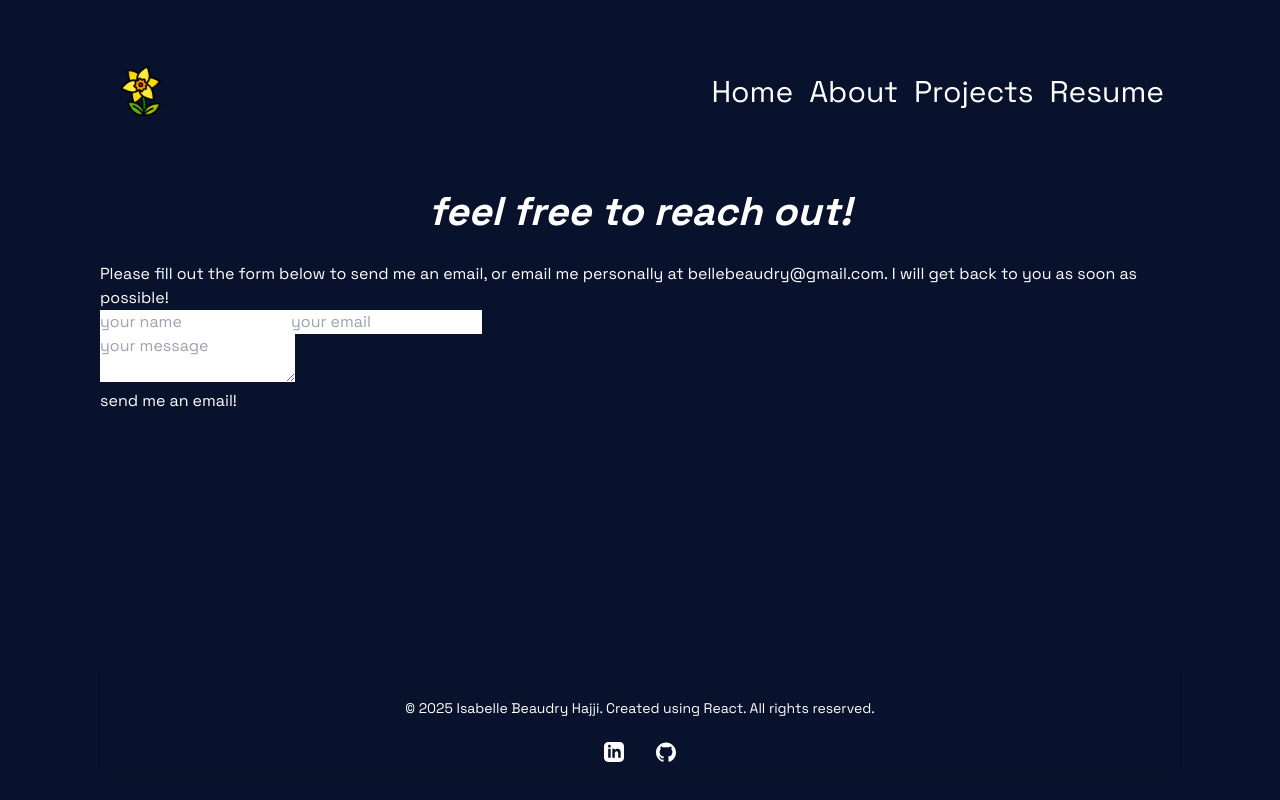
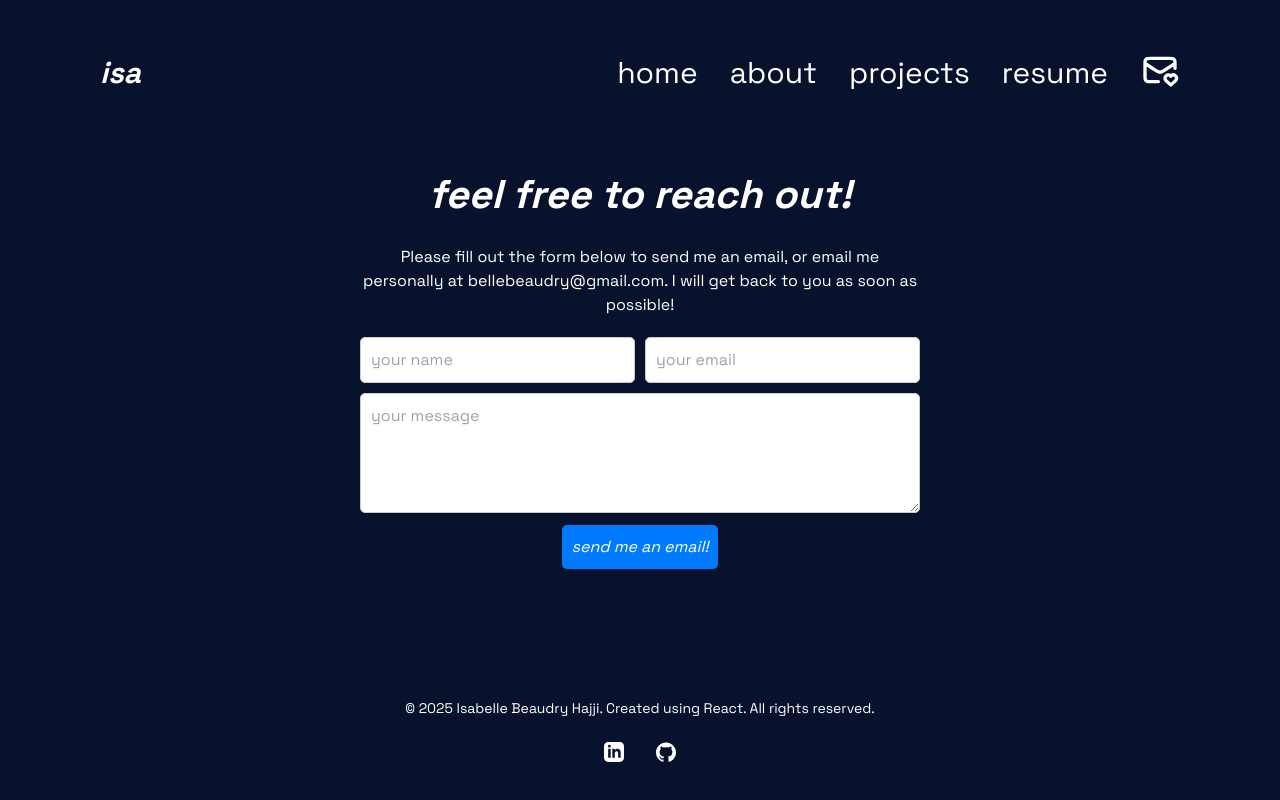
Before and after one commit to isabelle-bh/my-portfolio, a React (Create React App) app: page /my-portfolio/contact in a window 1280 px wide. Shown: the top 800 px of the page. Built offline with nearby package versions, Linux system fonts and the light colour scheme; a web font is replaced by a local one.

Commit message:
some style changes

```diff
--- a/src/App.css
+++ b/src/App.css
@@ -47,6 +47,18 @@ a {
 
 a:hover {
   color: #ee73f4;
+}
+
+button:active {
+  background: #ee73f4 !important;
+}
+
+button {
+  transition: background-color 0.4s ease, color 0.2s ease;
+}
+
+button:hover {
+  background: #ee73f4 !important;
 }
 
 @media screen and (max-width: 768px) {
@@ -314,7 +326,6 @@ h4 {
   margin: 0 auto;
 }
 
-
 .project-card h4 {
   margin: 0;
   transition: color 0.3s ease;
@@ -386,6 +397,80 @@ h4 {
   }
 }
 
+/* CONTACT */
+
+.contact input, .contact textarea {
+  color: black;
+}
+
+.contact p {
+  text-align: center;
+}
+
+.contact .contact-container {
+  max-width: 600px;
+  margin: auto;
+  padding: 20px;
+  width: 90%;
+}
+
+.contact .form-container {
+  display: flex;
+  flex-direction: column;
+  gap: 15px;
+  margin-top: 20px;
+}
+
+.contact .input-row {
+  display: flex;
+  gap: 10px;
+  margin-bottom: 10px;
+}
+
+.contact .input-row input {
+  flex: 1; /* Make both inputs equal width */
+  padding: 10px;
+  border: 1px solid #ccc;
+  border-radius: 5px;
+}
+
+.contact textarea {
+  width: 100%;
+  min-height: 120px;
+  padding: 10px;
+  border: 1px solid #ccc;
+  border-radius: 5px;
+  margin-bottom: 5px;
+}
+
+.contact button {
+  padding: 10px;
+  border: none;
+  background: #007bff;
+  color: white;
+  border-radius: 5px;
+  cursor: pointer;
+  font-style: italic;
+}
+
+.contact .button {
+  display: flex;
+  justify-content: center;
+}
+
+@media screen and (max-width: 768px) {
+  .contact .contact-container {
+    max-width: 100%;
+    padding: 10px;
+  }
+
+  .contact .input-row {
+    flex-direction: column; /* Stack inputs on smaller screens */
+    gap: 10px;
+
+  }
+}
+
 .logo {
   height: 50px;
 }
--- a/src/components/about.js
+++ b/src/components/about.js
@@ -4,16 +4,16 @@ import me from "../assets/isa1.jpg";
 const About = () => {
   return (
     <section className="about">
-      <h2 className="tagline">Learn more About Me!</h2>
+      <h2 className="tagline">learn more about me!</h2>
       <div className="about-content">
         <div className="image-container">
-          <img src={me} alt="Isabelle" />
+          <img src={me} alt="Isabelle" loading="eager" />
         </div>
         <div className="text-container">
           <ul className="about-list">
-            <li><span>My name is Isabelle. I am currently pursuing my software engineering degree at Western University!</span></li>
-            <li><span>I have touched on many different fields of SWE, including full stack web development, reinforcement learning in autonomous vehicles, game development, and more...</span></li>
-            <li><span>Some of my hobbies include Formula 1, drawing and reading, yoga, video games, and spending time with friends / family!</span></li>
+            <li><span>My name is Isabelle. I am currently pursuing my software engineering degree at Western University.</span></li>
+            <li><span>I have worked on projects in many different areas of software engineering, including full stack web development, machine learning and autonomous systems, game development, and more.</span></li>
+            <li><span>Some of my personal hobbies include Formula 1, drawing and reading, skiing, yoga, video games, and spending time with friends / family!</span></li>
           </ul>
         </div>
       </div>
--- a/src/components/header.js
+++ b/src/components/header.js
@@ -1,27 +1,72 @@
 import React from 'react';
 import { NavLink } from 'react-router-dom';
-import logo from "../assets/daffodil.png";
 
 const Header = () => {
   return (
-    <header className="text-white p-4">
+    <header className="text-white header">
       <nav className="flex justify-between items-center">
         <NavLink to="/my-portfolio/" className="logo-container">
-          <img className="logo" src={logo} alt="logo" />
+          <h3>isa</h3>
         </NavLink>
         <div className="desktop-nav space-x-4">
-          <NavLink to="/my-portfolio/" className={({ isActive }) => (isActive ? 'font-bold text-blue-500' : 'text-white')} end>Home</NavLink>
-          <NavLink to="/my-portfolio/about" className={({ isActive }) => isActive ? 'font-bold text-blue-500' : 'text-white'}>About</NavLink>
-          <NavLink to="/my-portfolio/projects" className={({ isActive }) => isActive ? 'font-bold text-blue-500' : 'text-white'}>Projects</NavLink>
-          <NavLink to="/my-portfolio/resume" className={({ isActive }) => isActive ? 'font-bold text-blue-500' : 'text-white'}>Resume</NavLink>
+          <NavLink to="/my-portfolio/" className={({ isActive }) => (isActive ? 'font-bold text-blue-500' : 'text-white')} end>home</NavLink>
+          <NavLink to="/my-portfolio/about" className={({ isActive }) => isActive ? 'font-bold text-blue-500' : 'text-white'}>about</NavLink>
+          <NavLink to="/my-portfolio/projects" className={({ isActive }) => isActive ? 'font-bold text-blue-500' : 'text-white'}>projects</NavLink>
+          <NavLink to="/my-portfolio/resume" className={({ isActive }) => isActive ? 'font-bold text-blue-500' : 'text-white'}>resume</NavLink>
+          <NavLink to="/my-portfolio/contact" className={({ isActive }) => isActive ? 'font-bold text-blue-500' : 'text-white'}>
+            <svg
+              viewBox="0 0 24 24"
+              fill="none"
+              xmlns="http://www.w3.org/2000/svg"
+              stroke="currentColor"
+              className="w-6 h-6"
+            >
+              <g id="SVGRepo_bgCarrier" stroke-width="0"></g>
+              <g id="SVGRepo_tracerCarrier" stroke-linecap="round" stroke-linejoin="round"></g>
+              <g id="SVGRepo_iconCarrier">
+                <path
+                  d="M11 19H6.2C5.0799 19 4.51984 19 4.09202 18.782C3.71569 18.5903 3.40973 18.2843 3.21799 17.908C3 17.4802 3 16.9201 3 15.8V8.2C3 7.0799 3 6.51984 3.21799 6.09202C3.40973 5.71569 3.71569 5.40973 4.09202 5.21799C4.51984 5 5.0799 5 6.2 5H17.8C18.9201 5 19.4802 5 19.908 5.21799C20.2843 5.40973 20.5903 5.71569 20.782 6.09202C21 6.51984 21 7.0799 21 8.2V11M20.6067 8.26229L15.5499 11.6335C14.2669 12.4888 13.6254 12.9165 12.932 13.0827C12.3192 13.2295 11.6804 13.2295 11.0677 13.0827C10.3743 12.9165 9.73279 12.4888 8.44975 11.6335L3.14746 8.09863M18.4976 15.7119C17.7978 14.9328 16.6309 14.7232 15.7541 15.4367C14.8774 16.1501 14.7539 17.343 15.4425 18.1868C16.131 19.0306 18.4976 21 18.4976 21C18.4976 21 20.8642 19.0306 21.5527 18.1868C22.2413 17.343 22.1329 16.1426 21.2411 15.4367C20.3492 14.7307 19.1974 14.9328 18.4976 15.7119Z"
+                  stroke="currentColor"
+                  strokeWidth="2"
+                  strokeLinecap="round"
+                  strokeLinejoin="round"
+                />
+              </g>
+            </svg>
+          </NavLink>
         </div>
 
         {/* Mobile-nav section */}
         <div className="mobile-nav hidden flex-col items-center space-y-4">
-          <NavLink to="/my-portfolio/" className={({ isActive }) => (isActive ? 'font-bold text-blue-500' : 'text-white')} end>Home</NavLink>
-          <NavLink to="/my-portfolio/about" className={({ isActive }) => isActive ? 'font-bold text-blue-500' : 'text-white'}>About</NavLink>
-          <NavLink to="/my-portfolio/projects" className={({ isActive }) => isActive ? 'font-bold text-blue-500' : 'text-white'}>Projects</NavLink>
-          <NavLink to="/my-portfolio/resume" className={({ isActive }) => isActive ? 'font-bold text-blue-500' : 'text-white'}>Resume</NavLink>
+          <NavLink to="/my-portfolio/" className={({ isActive }) => (isActive ? 'font-bold text-blue-500' : 'text-white')} end>home</NavLink>
+          <NavLink to="/my-portfolio/about" className={({ isActive }) => isActive ? 'font-bold text-blue-500' : 'text-white'}>about</NavLink>
+          <NavLink to="/my-portfolio/projects" className={({ isActive }) => isActive ? 'font-bold text-blue-500' : 'text-white'}>projects</NavLink>
+          <NavLink to="/my-portfolio/resume" className={({ isActive }) => isActive ? 'font-bold text-blue-500' : 'text-white'}>resume</NavLink>
+          <NavLink to="/my-portfolio/contact" className={({ isActive }) => isActive ? 'font-bold text-blue-500' : 'text-white'}>
+            {({isActive }) => (
+            <svg
+              viewBox="0 0 50 50"
+              fill="none"
+              xmlns="http://www.w3.org/2000/svg"
+              stroke="currentColor"
+              className={`w-6 h-6 transition-all ${
+                isActive ? 'stroke-blue-500 stroke-[3px]' : 'stroke-white stroke-[2px]'
+              }`}
+            >
+              <g id="SVGRepo_bgCarrier" stroke-width="0"></g>
+              <g id="SVGRepo_tracerCarrier" stroke-linecap="round" stroke-linejoin="round"></g>
+              <g id="SVGRepo_iconCarrier">
+                <path
+                  d="M11 19H6.2C5.0799 19 4.51984 19 4.09202 18.782C3.71569 18.5903 3.40973 18.2843 3.21799 17.908C3 17.4802 3 16.9201 3 15.8V8.2C3 7.0799 3 6.51984 3.21799 6.09202C3.40973 5.71569 3.71569 5.40973 4.09202 5.21799C4.51984 5 5.0799 5 6.2 5H17.8C18.9201 5 19.4802 5 19.908 5.21799C20.2843 5.40973 20.5903 5.71569 20.782 6.09202C21 6.51984 21 7.0799 21 8.2V11M20.6067 8.26229L15.5499 11.6335C14.2669 12.4888 13.6254 12.9165 12.932 13.0827C12.3192 13.2295 11.6804 13.2295 11.0677 13.0827C10.3743 12.9165 9.73279 12.4888 8.44975 11.6335L3.14746 8.09863M18.4976 15.7119C17.7978 14.9328 16.6309 14.7232 15.7541 15.4367C14.8774 16.1501 14.7539 17.343 15.4425 18.1868C16.131 19.0306 18.4976 21 18.4976 21C18.4976 21 20.8642 19.0306 21.5527 18.1868C22.2413 17.343 22.1329 16.1426 21.2411 15.4367C20.3492 14.7307 19.1974 14.9328 18.4976 15.7119Z"
+                  stroke="currentColor"
+                  strokeWidth="2"
+                  strokeLinecap="round"
+                  strokeLinejoin="round"
+                />
+              </g>
+            </svg>
+          )}
+          </NavLink>
           <hr className="w-1/2 border-white mt-4" />
         </div>
       </nav>
```
